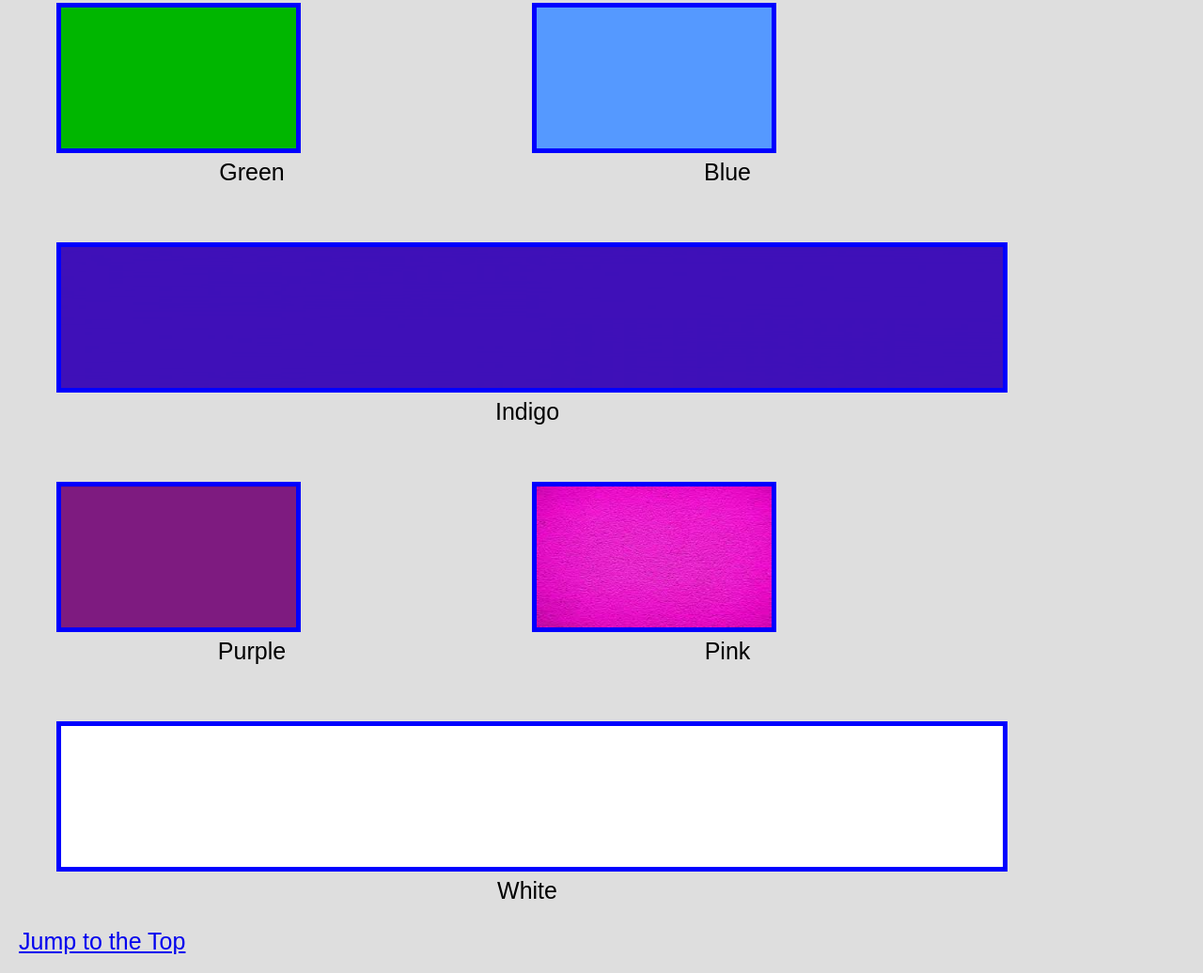
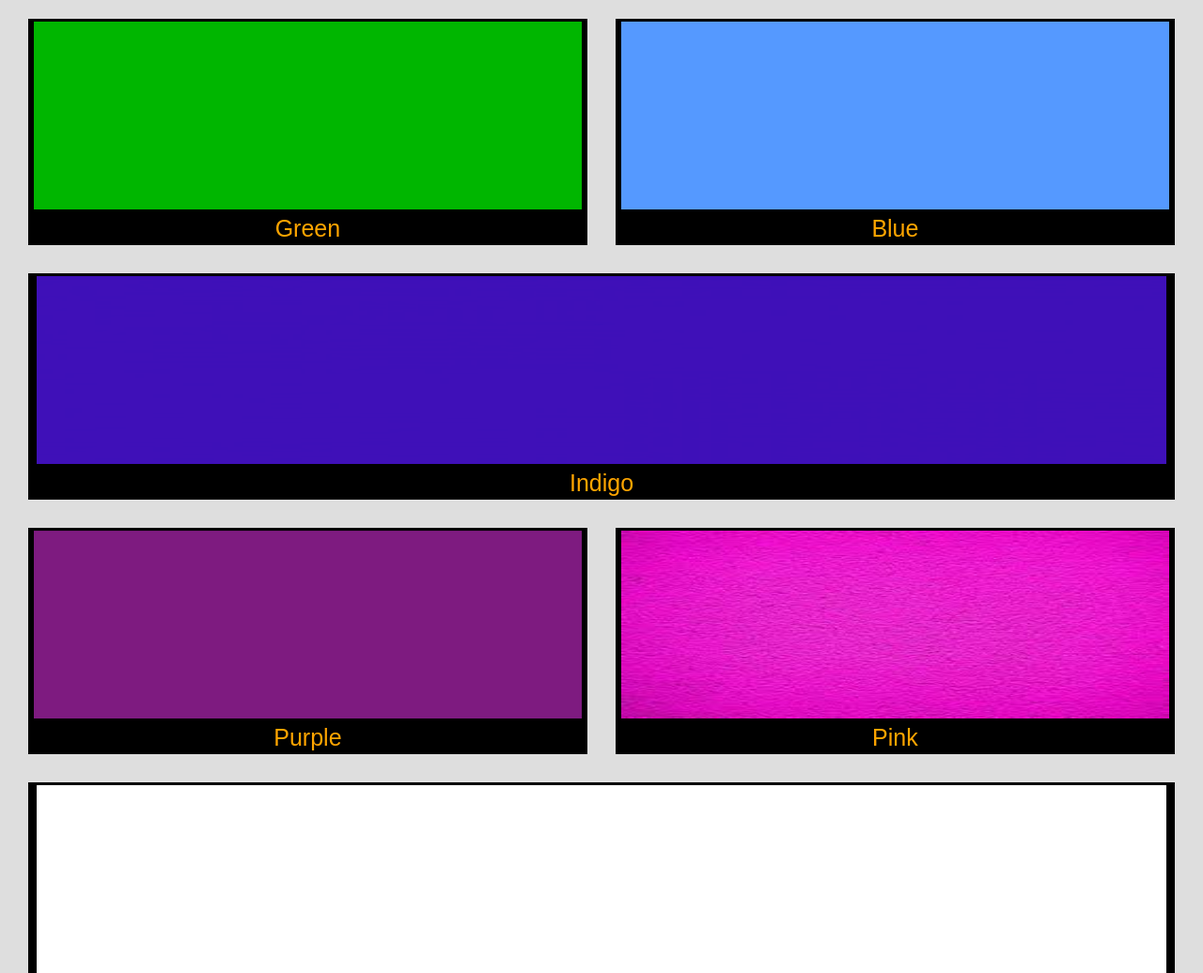
Before and after one commit to HQuang123/WED201C, a plain HTML site: page index.html in a window 1280 px wide. Shown: the part 889-1925 px from the top of the page at 94% size. Drawn offline with Linux system fonts and the light colour scheme.

Commit message:
update code

```diff
--- a/css/style.css
+++ b/css/style.css
@@ -24,9 +24,9 @@ li{
 }
 
 img{
-    border: 5px solid blue;
-    border-radius: 35px;
-    width: 100%;
+    height: 200px;
+    border-radius: inherit;
+    width: 99%;
   }
 
 .label{
@@ -34,38 +34,38 @@ img{
     font-family: 'Gill Sans', 'Gill Sans MT', Calibri, 'Trebuchet MS', sans-serif;
 }
 
+figure {
+    margin: 10px;
+    background-color: black;
+    border: solid black;
+    text-align: center;
+}
 .grid{
     display: grid;
     grid-template-columns: auto;
     gap: 10px;
 }
 
-figcaption{
+figcaption {
+    color: orange;
     text-align: center;
 }
 
 @media screen and (min-width:772px) {
     .grid{
-        display: grid;
-        grid-template-columns: 40% 40%;
+
+        grid-template-columns: auto auto;
 
     }
 
-    figure img{
-        width: 250px;
-        height: 150px;
-        border-radius: 50%;
-        overflow: hidden;
+    figure{
+        border: solid;
+        border-radius: 100px;
     }
 
 
     .grid > figure:last-child{
-        width: 100%;
-        grid-column: 1 / -1;
-        text-align: center;
-        img{
-            width: 100%;
-        }
+        grid-column: 1/ span 2;
     }
 
 
@@ -73,18 +73,16 @@ figcaption{
 
 @media screen and (min-width: 992px) {
     .grid > figure:nth-child(3n){
-        width: 100%;
-        grid-column: 1 / -1;
-        text-align: center;
-        img{
-            width: 100%;
-        }
+        grid-column: 1/ span 2;
     }
 
-    .grid > figure > img{
+    .grid > figure {
         border-radius: 0px;
     }
 }
+
+
+
 
 @media (prefers-reduced-motion: reduce){
     html{
--- a/index.html
+++ b/index.html
@@ -26,35 +26,35 @@
         <figcaption>Red</figcaption>
         </figure>
         <figure>
-        <img src="images/Orange.png" alt="Orange" width="200">
+        <img src="images/Orange.png" alt="Orange" >
         <figcaption>Orange</figcaption>
         </figure>
         <figure>
-        <img src="images/Yellow.png" alt="Yellow" width="200">
+        <img src="images/Yellow.png" alt="Yellow" >
         <figcaption>Yellow</figcaption>
         </figure>
         <figure>
-        <img src="images/Green.png" alt="Green" width="200">
+        <img src="images/Green.png" alt="Green">
         <figcaption>Green</figcaption>
         </figure>
         <figure>
-        <img src="images/Blue.png" alt="Blue" width="200">
+        <img src="images/Blue.png" alt="Blue" >
         <figcaption>Blue</figcaption>
         </figure>
         <figure>
-        <img src="images/Indigo.jpeg" alt="Indigo" width="200">
+        <img src="images/Indigo.jpeg" alt="Indigo" >
         <figcaption>Indigo</figcaption>
         </figure>
         <figure>
-        <img src="images/Purple.png" alt="Purple" width="200">
+        <img src="images/Purple.png" alt="Purple" >
         <figcaption>Purple</figcaption>
         </figure>
         <figure>
-        <img src="images/Pink.jpeg" alt="Pink" width="200">
+        <img src="images/Pink.jpeg" alt="Pink" >
         <figcaption>Pink</figcaption>
         </figure>
         <figure>
-        <img src="images/White.png" alt="White" width="200">
+        <img src="images/White.png" alt="White" >
         <figcaption>White</figcaption>
         </figure>
     </div>
```
